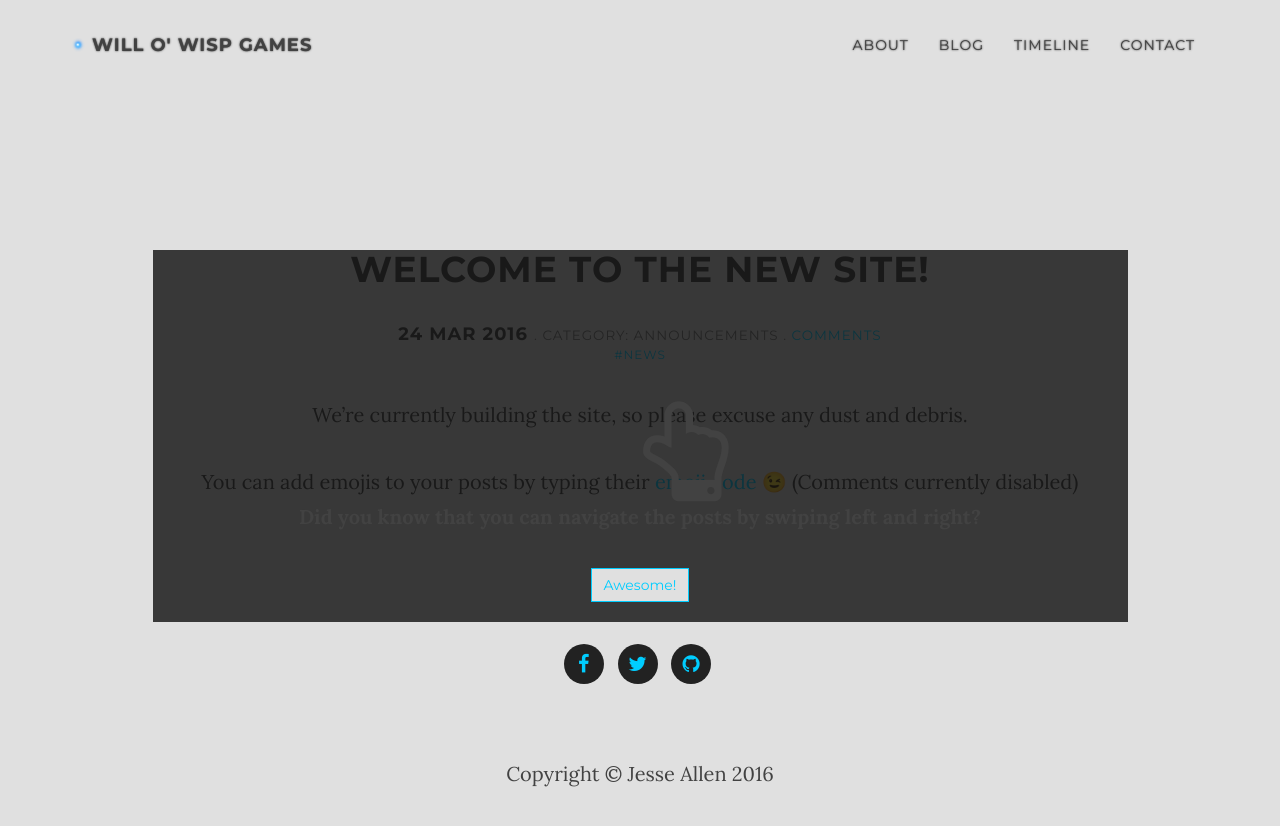
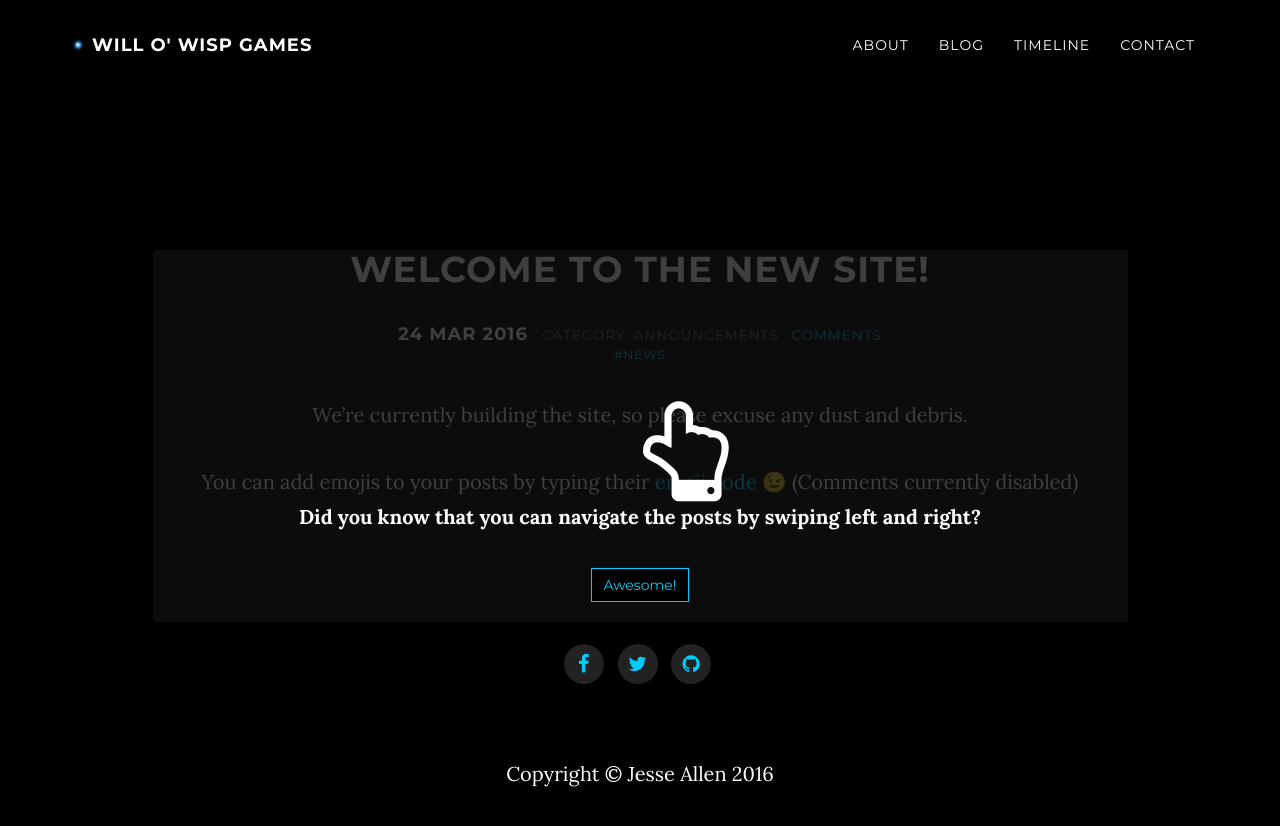
Before and after one commit to WilloWispGames/WilloWispGames.github.io, a Jekyll site: the page built from _posts/2016-03-24-welcome.md, in a window 1280 px wide and 900 px high. Shown: the top 826 px of the window. Built offline with Jekyll 4.4.1, drawn with Linux system fonts in a browser that asks for light colours; nearby versions of some CDN libraries; emoji names are drawn with the system emoji font; comment, search, counter and statistics services are not loaded; a style sheet for code colours, icons or effects is not loaded.

Commit message:
Added $greyPane variable

```diff
--- a/_sass/_variables.scss
+++ b/_sass/_variables.scss
@@ -1,13 +1,14 @@
 // Variables
 
 $primary: #00cdff;
-$dark: #e0e0e0; //#000;
-$light: #424242; //#fff;
+$dark: #000;
+$light: #fff;
+$greyPane: #e0e0e0;
 
 $navbar-text-shadow: true;
 $header-text-shadow: true;
-$header-background-color: $dark;
-$intro-text-color: $dark; //$light;
+$header-background-color: $greyPane; //$dark;
+$intro-text-color: $light;
 $navbar-color: $light;
 $navbar-lg-collapse-background-color: $header-background-color;
 $navbar-lg-background: transparent;
```
